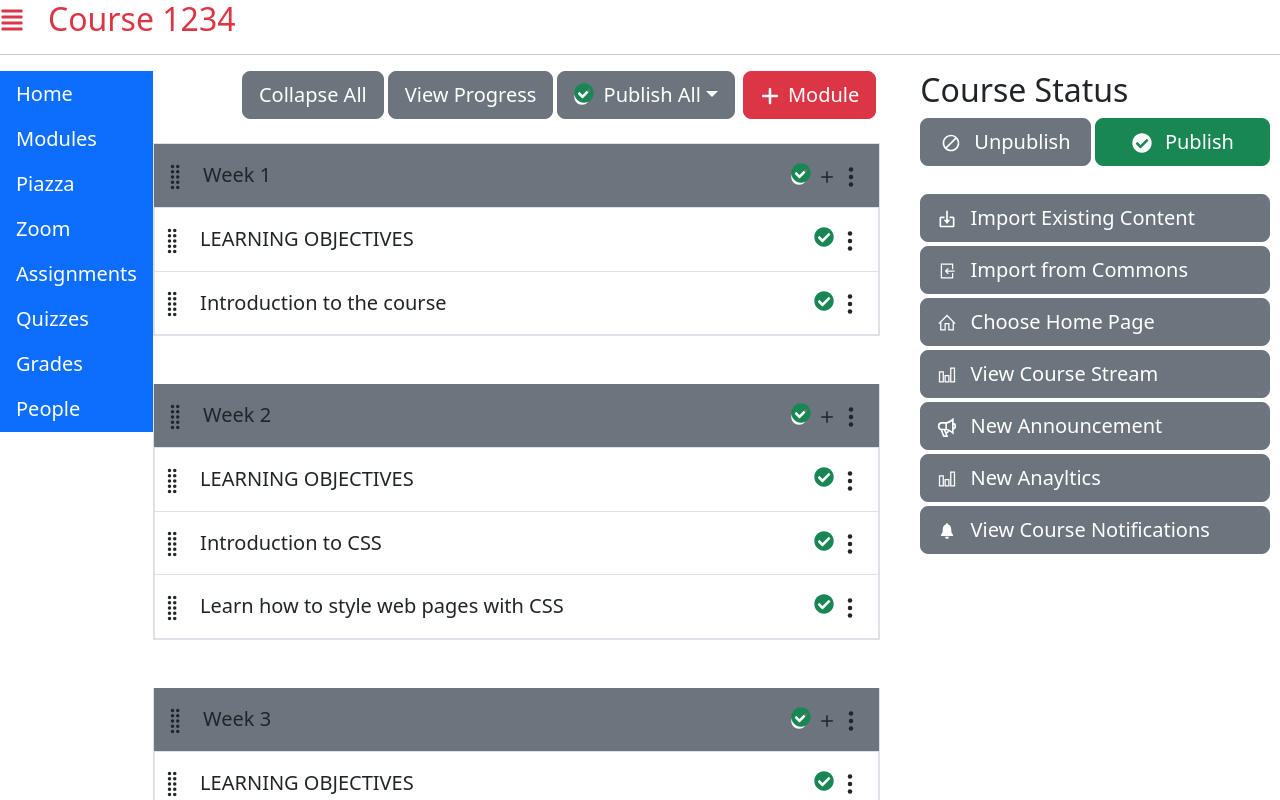
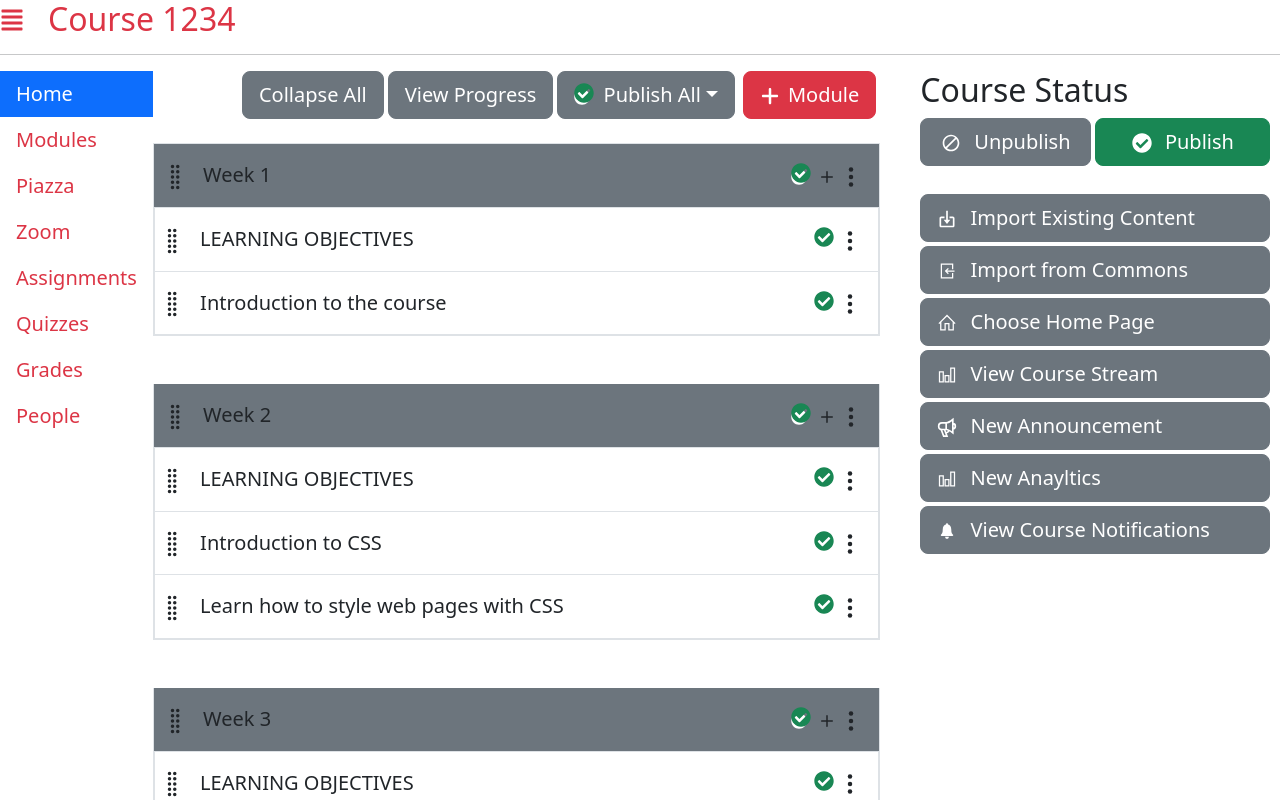
Before and after one commit to aidanroche3/kambaz-next-js, a Next.js app: page /courses/1234/home in a window 1280 px wide. Shown: the top 800 px of the page. Built offline with nearby package versions, Linux system fonts and the light colour scheme.

Commit message:
Update missed steps

```diff
--- a/app/(kambaz)/courses/[cid]/Navigation.tsx
+++ b/app/(kambaz)/courses/[cid]/Navigation.tsx
@@ -15,49 +15,49 @@ export default function CourseNavigation() {
       <Link
         href="/courses/1234/modules"
         id="wd-course-modules-link"
-        className="list-group-item active border-0"
+        className="list-group-item text-danger border-0"
       >
         Modules
       </Link>
       <Link
         href="/courses/1234/piazza"
         id="wd-course-piazza-link"
-        className="list-group-item active border-0"
+        className="list-group-item text-danger border-0"
       >
         Piazza
       </Link>
       <Link
         href="/courses/1234/zoom"
         id="wd-course-zoom-link"
-        className="list-group-item active border-0"
+        className="list-group-item text-danger border-0"
       >
         Zoom
       </Link>
       <Link
         href="/courses/1234/assignments"
         id="wd-course-assignments-link"
-        className="list-group-item active border-0"
+        className="list-group-item text-danger border-0"
       >
         Assignments
       </Link>
       <Link
         href="/courses/1234/quizzes"
         id="wd-course-quizzes-link"
-        className="list-group-item active border-0"
+        className="list-group-item text-danger border-0"
       >
         Quizzes
       </Link>
       <Link
         href="/courses/1234/grades"
         id="wd-course-grades-link"
-        className="list-group-item active border-0"
+        className="list-group-item text-danger border-0"
       >
         Grades
       </Link>
       <Link
         href="/courses/1234/people/table"
         id="wd-course-people-link"
-        className="list-group-item active border-0"
+        className="list-group-item text-danger border-0"
       >
         People
       </Link>
--- /dev/null
+++ b/app/(kambaz)/courses/page.tsx
@@ -0,0 +1,5 @@
+import { redirect } from "next/navigation";
+
+export default function CoursePage() {
+  redirect("/courses/1234/home");
+}
```
Also changed, not shown: app/(kambaz)/Navigation.tsx (+8 -2 lines).
